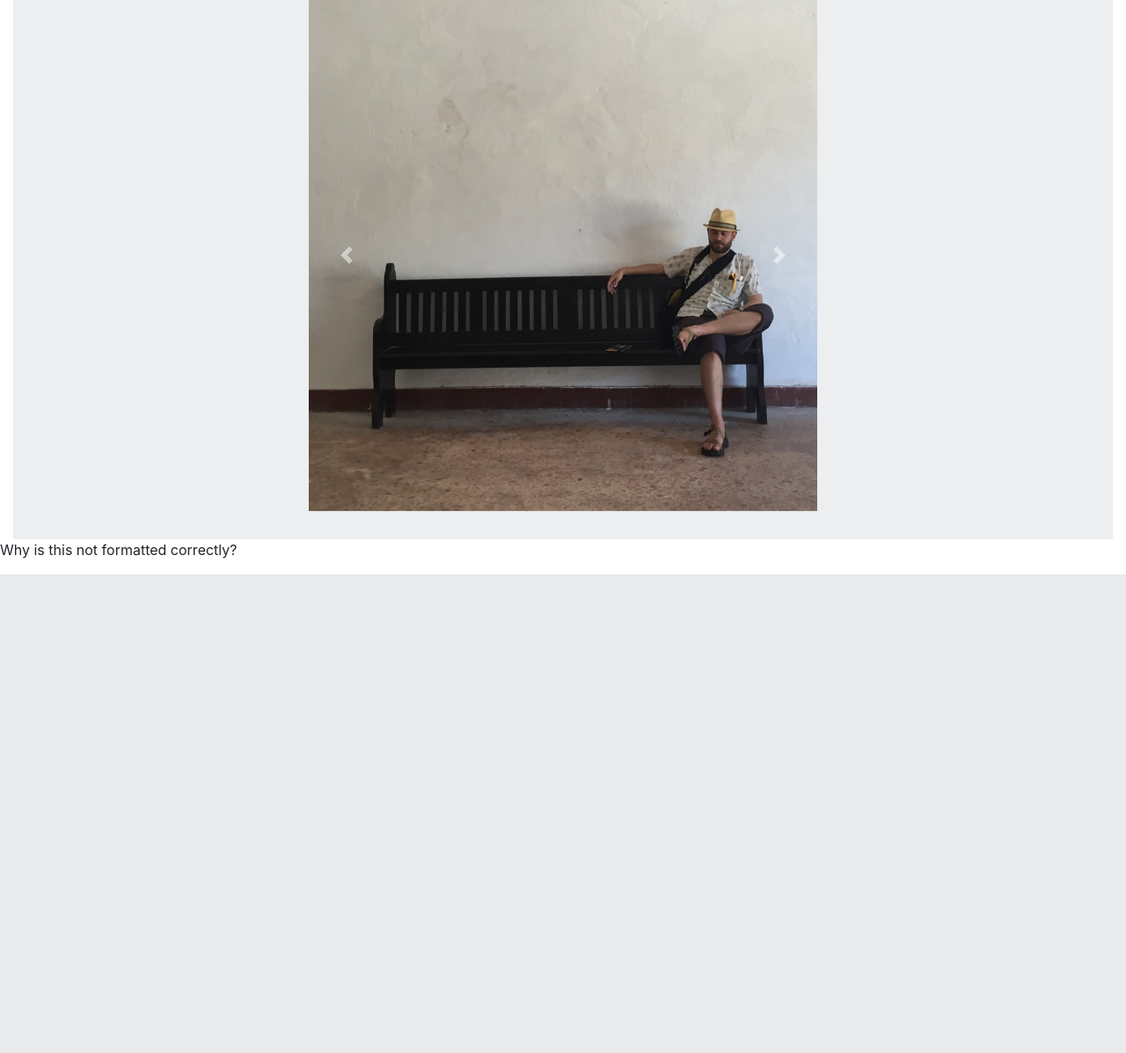
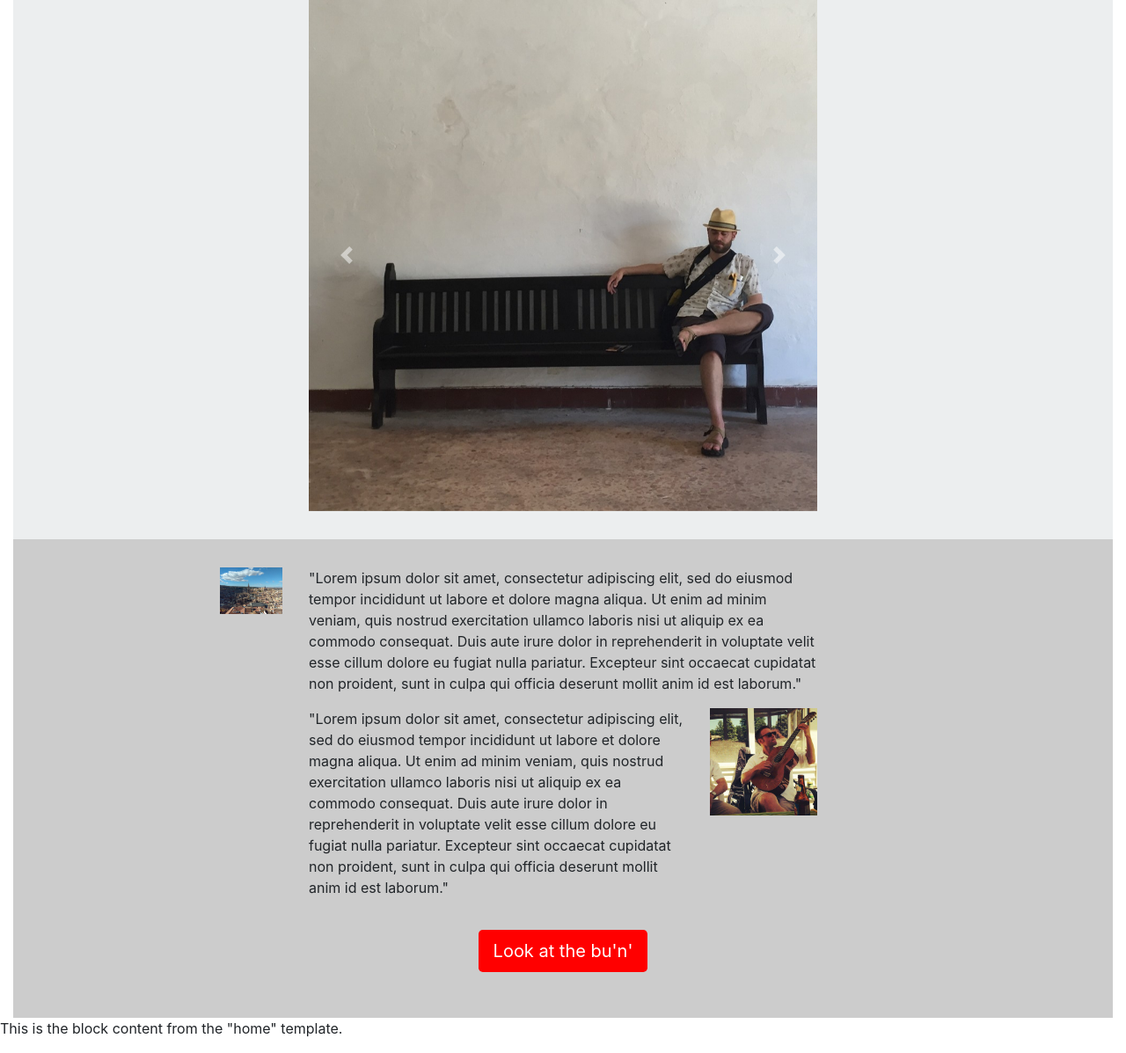
Before and after one commit to rdwaller/djangoPractice, a Django app: page / in a window 1280 px wide. Shown: the part 370-1567 px from the top of the page at 88% size. Before the commit the page ends 1023 px from the top, so only its background shows below. Run offline with Django 3.2, Linux system fonts and the light colour scheme; some libraries are stand-ins or nearby versions.

Commit message:
Added section with button

```diff
--- a/principal/static/principal/main.css
+++ b/principal/static/principal/main.css
@@ -8,3 +8,19 @@
   background-color: #eceeef;
   padding: 2em;
 }
+
+.sectionDark {
+  background-color: #cccccc;
+  padding: 2rem;
+}
+
+.coolStuffWrapper {
+  margin: 20px;
+}
+
+button.coolStuffbtn {
+  background-color: red;
+  color: white;
+  display: block;
+  margin: auto;
+}
--- a/principal/templates/principal/header.html
+++ b/principal/templates/principal/header.html
@@ -85,8 +85,43 @@
 				<div class="col"></div>
 			</div>
 		</div>
+		<!--Section Two-->
+		<div class="sectionDark">
+			<div class="row">
+				<div class="col-sm-12 col-md-1 offset-md-2">
+					<img class="img-fluid" src="static/principal/img/toledo_landscape.jpg" />
+				</div>
+				<div class="col-sm-12- col-md-6">
+					<div class="row">
+						<div class="col-sm-12">
+							 <p>"Lorem ipsum dolor sit amet, consectetur adipiscing elit, sed do eiusmod tempor incididunt ut labore et dolore magna aliqua. Ut enim ad minim veniam, quis nostrud exercitation ullamco laboris nisi ut aliquip ex ea commodo consequat. Duis aute irure dolor in reprehenderit in voluptate velit esse cillum dolore eu fugiat nulla pariatur. Excepteur sint occaecat cupidatat non proident, sunt in culpa qui officia deserunt mollit anim id est laborum."</p>
+						 </div>
+					</div>
+					<div class="row">
+						<div class="col-sm-12 col-md-9">
+							<p>"Lorem ipsum dolor sit amet, consectetur adipiscing elit, sed do eiusmod tempor incididunt ut labore et dolore magna aliqua. Ut enim ad minim veniam, quis nostrud exercitation ullamco laboris nisi ut aliquip ex ea commodo consequat. Duis aute irure dolor in reprehenderit in voluptate velit esse cillum dolore eu fugiat nulla pariatur. Excepteur sint occaecat cupidatat non proident, sunt in culpa qui officia deserunt mollit anim id est laborum."</p>
+						</div>
+						<div class="col-sm-12 col-md-3">
+							<img class="img-fluid" src="static/principal/img/guitar-beer.jpg" />
+						</div>
+					</div>
+				</div>
+				<div class="col"></div>
+			</div>
+			<div class="row">
+				<div class="col-sm-12">
+					<div class="coolStuffWrapper">
+						<button type="button" class="btn btn-lg coolStuffbtn">Look at the bu'n'</button>
+					</div>
+				</div>
+			</div>
+		</div>
+	</div>
 
-	</div>
+
+
+
+
 {% block content %}
 {% endblock %}
 
--- a/principal/templates/principal/home.html
+++ b/principal/templates/principal/home.html
@@ -1,7 +1,7 @@
 {% extends 'principal/header.html' %}
 
 {% block content %}
-<p class="test">
-Why is this not formatted correctly?
+<p>
+This is the block content from the "home" template.
 </p>
 {% endblock %}
```
Also changed, not shown: principal/static/principal/img/guitar-beer.jpg (added), principal/static/principal/img/toledo_landscape.jpg (added).
